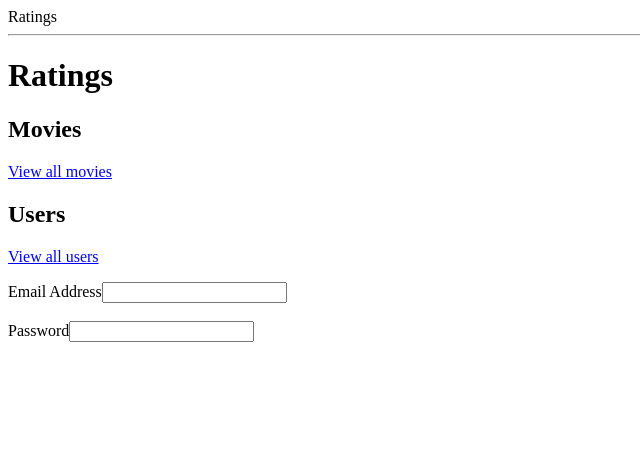
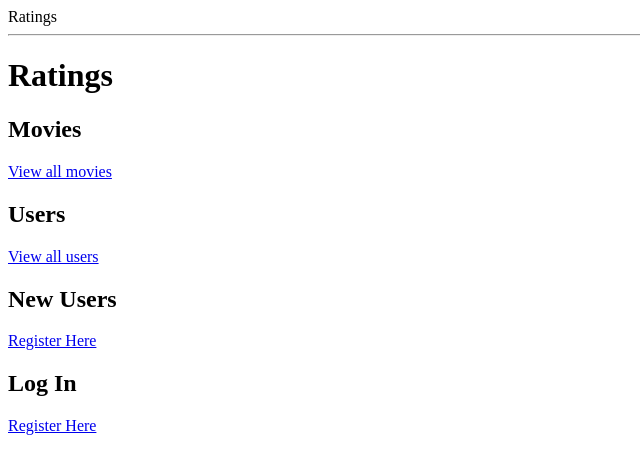
Before and after one commit to shabnomnom/rating_lab, a Flask app: page / in a window 1280 px wide. Shown: the top 474 px of the page, without its empty margins (0-640 px from the left). Run offline with Flask 2, Linux system fonts and the light colour scheme.

Commit message:
working on user log in

```diff
--- a/server.py
+++ b/server.py
@@ -31,12 +31,38 @@ def user_list():
     users= User.query.all()
     return render_template("user_list.html", users=users)
 
-@app.route('/homepage', methods=["POST"])
+@app.route('/register', methods=["GET"])
 def register_form():
+
+    return render_template("register.html")
+
+
+@app.route('/register', methods=["POST"])
+def register_process():
     email_address = request.form.get('email')
     password = request.form.get('password')
+    age = request.form.get('age')
+    zip_code = request.form.get('zipcode')
+    app.logger.info(request.form)
+    app.logger.info(db.session.query(User).filter(User.email == email_address).all())
 
-    return render_template("homepage.html")
+
+    # to check if the filtered query exists in the users table
+    if db.session.query(User).filter(User.email == email_address).all():
+        message = "Email address already registered to an existing user. Please log in."
+        app.logger.info(str(message))
+        return redirect("/")
+    else:
+        #adding the new user to the database
+        new_user = User(email = email_address, password = password, age = age, zipcode = zip_code)
+        app.logger.info(str(new_user))
+        db.session.add(new_user)
+        db.session.commit()
+
+
+
+
+    return redirect("/")
 
 
 if __name__ == "__main__":
--- a/templates/homepage.html
+++ b/templates/homepage.html
@@ -9,12 +9,9 @@
 <h2>Users</h2>
 <p><a href="/users">View all users</a></p>
 
-<form action="url to submit to--we haven't made this yet" method='POST'>
-Email Address<input type='text' email='email'>
-<br><br>
-Password<input type='text' password='password'>
+<h2>New Users</h2>
+<p><a href="/register">Register Here</a></p>
 
-
-</form>
-
+<h2>Log In </h2>
+<p><a href="/to be added">Register Here</a></p>
 {% endblock %}
```
Also changed, not shown: templates/register.html (added, +19 -0 lines).
